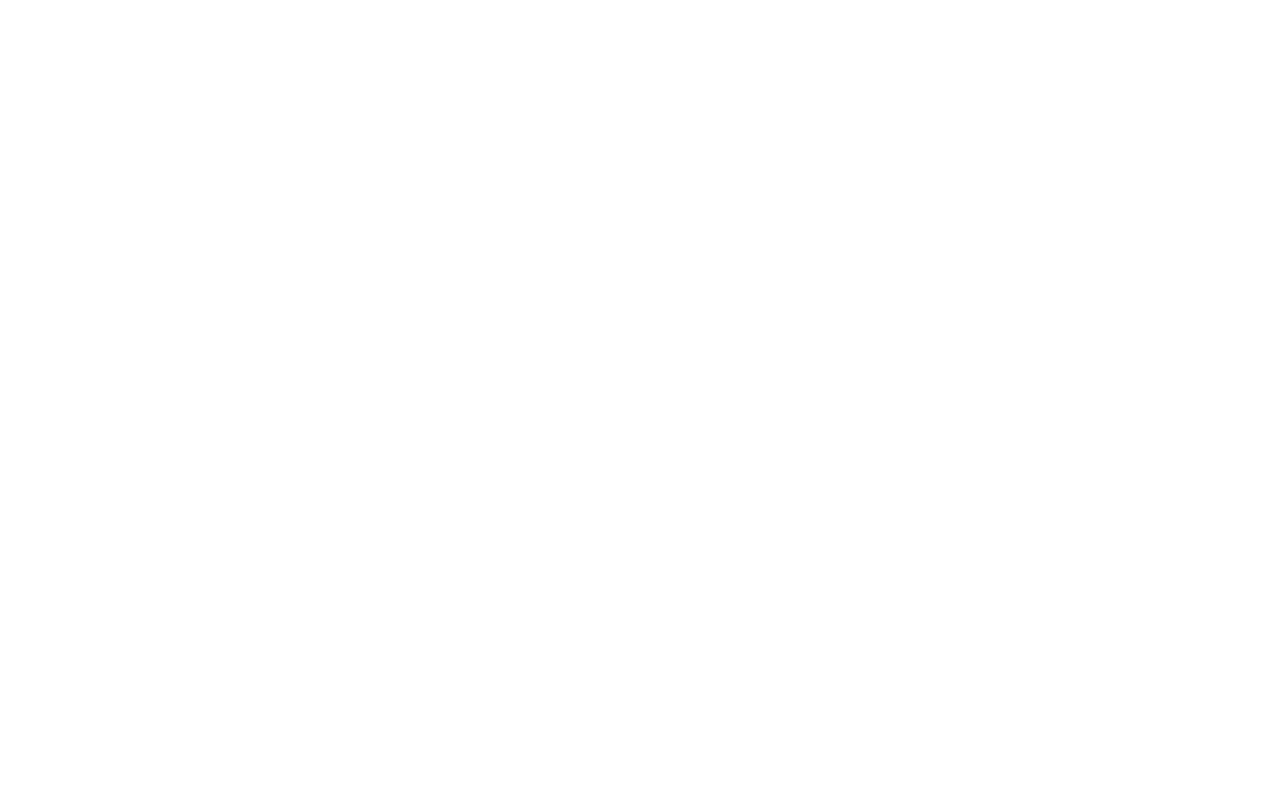
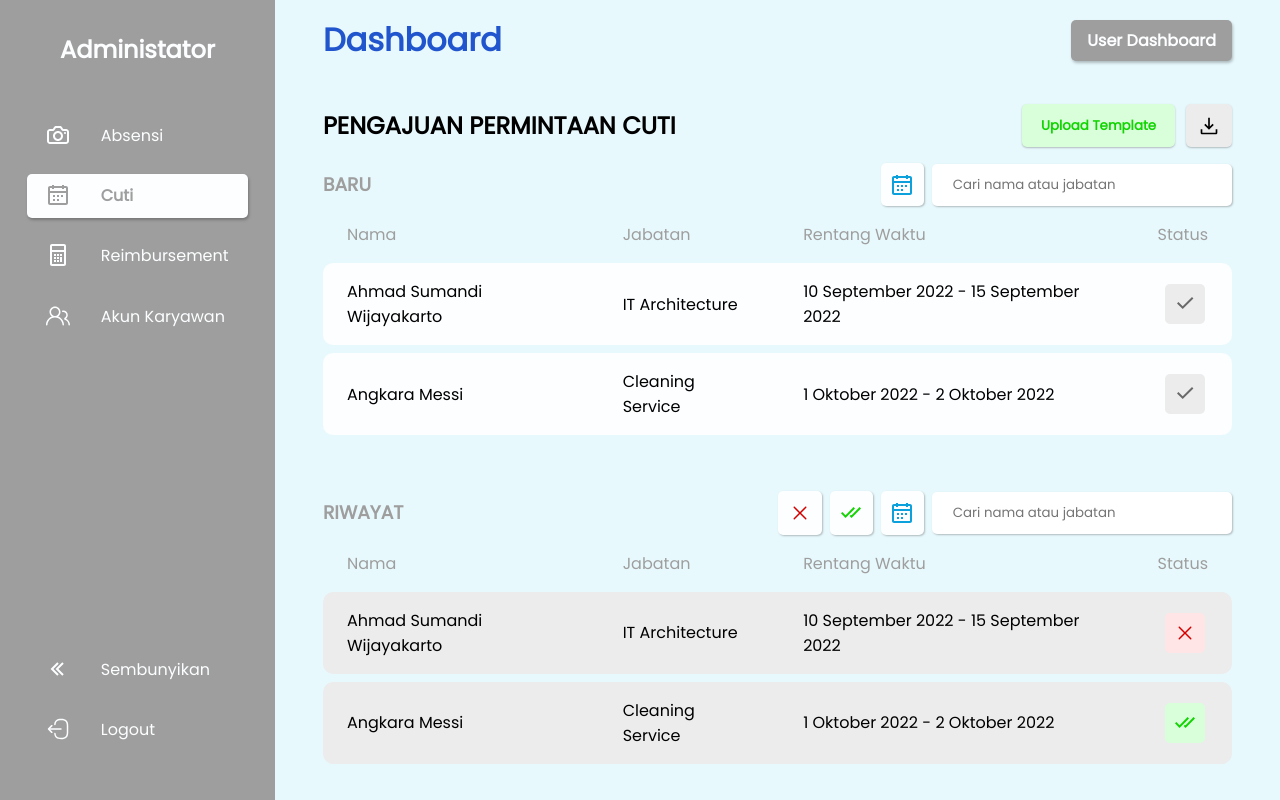
Before and after one commit to mluthfit/fe-layak, a React (Create React App) app: page /admin/cuti in a window 1280 px wide. Before the commit this address had no page. Built offline with nearby package versions, Linux system fonts and the light colour scheme.

Commit message:
Add absensi for admin dashboard

```diff
--- a/src/App.jsx
+++ b/src/App.jsx
@@ -12,6 +12,7 @@
 import UserReimburse from "./pages/UserReimburse";
 import AdminAbsensi from "./pages/AdminAbsensi";
 import DetailAdminAbsensi from "./pages/DetailAdminAbsensi";
+import AdminCuti from "./pages/AdminCuti";
 
 const App = () => {
   return (
@@ -31,6 +32,8 @@
         <Route index element={<Navigate replace to="absensi" />} />
         <Route path="absensi" element={<AdminAbsensi />} />
         <Route path="absensi/:absensiId" element={<DetailAdminAbsensi />} />
+        <Route path="cuti" element={<AdminCuti />} />
+        <Route path="cuti/:cutiId" element={<DetailAdminAbsensi />} />
       </Route>
       <Route
         path="/super-admin"
--- a/src/components/Detail/style.module.css
+++ b/src/components/Detail/style.module.css
@@ -37,8 +37,8 @@
 }
 
 .item .image {
-  width: 60%;
-  height: 250px;
+  width: 65%;
+  height: 275px;
   border-radius: 10px;
   overflow: hidden;
   background-color: var(--secondary-200);
--- a/src/components/Table/index.jsx
+++ b/src/components/Table/index.jsx
@@ -1,31 +1,31 @@
 import React from "react";
 import { Link } from "react-router-dom";
 import { keyToCapitalize } from "../../scripts/string";
-import "./style.css";
+import style from "./style.module.css";
 
-const Table = ({ rows, status, width, href, isHistory }) => {
+const Table = ({ rows, status, href, isHistory }) => {
   return (
-    <div className={`table ${isHistory ? "historyRow" : ""}`}>
-      <div className="thead">
-        <div className="tr gray">
-          {Object.keys(width).map((key, index) => (
-            <div className="td" key={index}>
+    <div className={`${style.table} ${isHistory ? `${style.historyRow}` : ""}`}>
+      <div className={style.thead}>
+        <div className={`${style.tr} gray`}>
+          {Object.keys(rows[0]).map((key, index) => (
+            <div className={style.td} key={index}>
               {keyToCapitalize(key, "_")}
             </div>
           ))}
-          <div className="td">Status</div>
+          <div className={style.td}>Status</div>
         </div>
       </div>
-      <div className="tbody">
+      <div className={style.tbody}>
         {rows.map((row, parentIdx) => (
-          <Link to={href[parentIdx]} key={parentIdx} className="tr">
+          <Link to={href[parentIdx]} key={parentIdx} className={style.tr}>
             {Object.values(row).map((value, childIdx) => (
-              <div className="td" key={`${parentIdx}${childIdx}`}>
+              <div className={style.td} key={`${parentIdx}${childIdx}`}>
                 {value}
               </div>
             ))}
-            <div className="td">
-              <div className="status">{status[parentIdx]}</div>
+            <div className={style.td}>
+              <div className={style.status}>{status[parentIdx]}</div>
             </div>
           </Link>
         ))}
--- a/src/index.css
+++ b/src/index.css
@@ -69,3 +69,11 @@
 .gray {
   color: var(--secondary-300);
 }
+
+.green {
+  fill: var(--success-200);
+}
+
+.red {
+  fill: var(--danger-200);
+}
--- a/src/pages/AdminAbsensi/index.jsx
+++ b/src/pages/AdminAbsensi/index.jsx
@@ -3,7 +3,7 @@
 import { ReactComponent as ClockOutIcon } from "../../assets/icons/arrow-down-left.svg";
 import Spinner from "../../components/Spinner";
 import Table from "../../components/Table";
-import "./style.css";
+import style from "./style.module.css";
 
 const AdminAbsensi = () => {
   const [loading, setLoading] = useState(true);
@@ -15,12 +15,6 @@
 
     document.title = "Absensi - Admin Dashboard";
   }, []);
-
-  const width = {
-    nama: "450px",
-    jabatan: "350px",
-    jam_masuk: "100px",
-  };
 
   const rowsDone = [
     {
@@ -56,33 +50,27 @@
   ];
 
   return (
-    <div className={`adminAbsensi ${loading ? "center" : ""}`}>
+    <div className={`${style.adminAbsensi} ${loading ? "center" : ""}`}>
       {loading ? (
         <Spinner type="admin" size={48} borderSize={5} />
       ) : (
         <>
           <h2>Status Absensi Hari Ini</h2>
           <div>
-            <div className="title">
+            <div className={style.title}>
               <h3>Sudah Absensi</h3>
               <input type="text" placeholder="Cari nama atau jabatan" />
             </div>
-            <Table
-              rows={rowsDone}
-              status={statusDone}
-              width={width}
-              href={hrefDone}
-            />
+            <Table rows={rowsDone} status={statusDone} href={hrefDone} />
           </div>
-          <div className="history">
-            <div className="title">
+          <div className={style.history}>
+            <div className={style.title}>
               <h3>Belum Melakukan Absensi</h3>
               <input type="text" placeholder="Cari nama atau jabatan" />
             </div>
             <Table
               rows={rowsDone}
               status={statusDone}
-              width={width}
               href={hrefDone}
               isHistory={true}
             />
--- /dev/null
+++ b/src/pages/AdminCuti/index.jsx
@@ -0,0 +1,156 @@
+import React, { useState, useEffect } from "react";
+import { ReactComponent as DownloadIcon } from "../../assets/icons/download.svg";
+import { ReactComponent as CalendarIcon } from "../../assets/icons/calendar-dates.svg";
+import { ReactComponent as DeclinedIcon } from "../../assets/icons/cross.svg";
+import { ReactComponent as RequstedIcon } from "../../assets/icons/check-mark.svg";
+import { ReactComponent as ApprovedIcon } from "../../assets/icons/check-marks.svg";
+import Spinner from "../../components/Spinner";
+import Table from "../../components/Table";
+import "./style.css";
+import { getExactElementByClass } from "../../scripts/element";
+
+const AdminCuti = () => {
+  const [loading, setLoading] = useState(true);
+  const [filterDate, setFilterDate] = useState(false);
+  const [filterStatus, setFilterStatus] = useState("all");
+
+  const toggleDateHandler = (e) => {
+    let el = getExactElementByClass(e.target, "button");
+    el.classList.toggle("active");
+
+    setFilterDate(!filterDate);
+  };
+
+  const resetFilterStatus = () => {
+    const statusesEl = document.querySelectorAll(".status");
+    statusesEl.forEach((el) => el.classList.remove("active"));
+  };
+
+  const approveHandler = (e) => {
+    resetFilterStatus();
+    const el = getExactElementByClass(e.target, "status");
+    if (filterStatus === "approved") {
+      setFilterStatus("all");
+      el.classList.remove("active");
+      return;
+    }
+
+    setFilterStatus("approved");
+    el.classList.add("active");
+    return;
+  };
+
+  const declineHandler = (e) => {
+    resetFilterStatus();
+    const el = getExactElementByClass(e.target, "status");
+    if (filterStatus === "declined") {
+      setFilterStatus("all");
+      el.classList.remove("active");
+      return;
+    }
+
+    setFilterStatus("declined");
+    el.classList.add("active");
+    return;
+  };
+
+  useEffect(() => {
+    setTimeout(() => {
+      setLoading(false);
+    }, 1000);
+
+    document.title = "Absensi - Admin Dashboard";
+  }, []);
+
+  const rowsDone = [
+    {
+      nama: "Ahmad Sumandi Wijayakarto",
+      jabatan: "IT Architecture",
+      rentang_waktu: "10 September 2022 - 15 September 2022",
+    },
+    {
+      nama: "Angkara Messi",
+      jabatan: "Cleaning Service",
+      rentang_waktu: "1 Oktober 2022 - 2 Oktober 2022",
+    },
+  ];
+
+  const hrefDone = ["/admin/cuti/1", "/admin/cuti/2"];
+  const statusNew = [
+    <span className="requested">
+      <RequstedIcon />
+    </span>,
+    <span className="requested">
+      <RequstedIcon />
+    </span>,
+  ];
+
+  const statusHistory = [
+    <span className="danger">
+      <DeclinedIcon />
+    </span>,
+    <span className="success">
+      <ApprovedIcon />
+    </span>,
+  ];
+
+  return (
+    <div className={`adminCuti ${loading ? "center" : ""}`}>
+      {loading ? (
+        <Spinner type="admin" size={48} borderSize={5} />
+      ) : (
+        <>
+          <div className="header">
+            <h2>Pengajuan Permintaan Cuti</h2>
+            <div className="template">
+              <button className="button">Upload Template</button>
+              <a href="/download" target="_blank" rel="noopener noreferrer">
+                <DownloadIcon width={"20px"} />
+              </a>
+            </div>
+          </div>
+          <div>
+            <div className="title">
+              <h3>Baru</h3>
+              <div className="filter">
+                <button className="button blue" onClick={toggleDateHandler}>
+                  <CalendarIcon />
+                </button>
+                <input type="text" placeholder="Cari nama atau jabatan" />
+              </div>
+            </div>
+            <Table rows={rowsDone} status={statusNew} href={hrefDone} />
+          </div>
+          <div className="history">
+            <div className="title">
+              <h3>Riwayat</h3>
+              <div className="filter">
+                <button className="button red status" onClick={declineHandler}>
+                  <DeclinedIcon />
+                </button>
+                <button
+                  className="button green status"
+                  onClick={approveHandler}
+                >
+                  <ApprovedIcon />
+                </button>
+                <button className="button blue" onClick={toggleDateHandler}>
+                  <CalendarIcon />
+                </button>
+                <input type="text" placeholder="Cari nama atau jabatan" />
+              </div>
+            </div>
+            <Table
+              rows={rowsDone}
+              status={statusHistory}
+              href={hrefDone}
+              isHistory={true}
+            />
+          </div>
+        </>
+      )}
+    </div>
+  );
+};
+
+export default AdminCuti;
--- /dev/null
+++ b/src/pages/AdminCuti/style.css
@@ -0,0 +1,93 @@
+.header {
+  display: flex;
+  justify-content: space-between;
+  align-items: center;
+  margin-bottom: 1rem;
+}
+
+.header .template {
+  display: flex;
+  align-items: center;
+}
+
+.template .button {
+  border: none;
+  outline: none;
+  padding: 0.7rem 1.2rem;
+  border-radius: 5px;
+  box-shadow: 0 1px 2px var(--blank-100);
+  background-color: var(--success-100);
+  color: var(--success-200);
+  font-weight: bolder;
+}
+
+.template .button:hover {
+  box-shadow: 1px 0 5px var(--success-200);
+}
+
+.template a {
+  margin-left: 0.7rem;
+  background-color: var(--request-100);
+  color: var(--request-200);
+  padding: 0.6rem 0.8rem;
+  box-shadow: 0 1px 2px var(--blank-100);
+  border-radius: 5px;
+  display: flex;
+}
+
+.template a:hover {
+  box-shadow: 0 1px 10px var(--blank-100);
+}
+
+.title {
+  display: flex;
+  justify-content: space-between;
+  align-items: center;
+}
+
+.adminCuti h2,
+.title > h3 {
+  text-transform: uppercase;
+}
+
+.title > h3 {
+  color: var(--secondary-300);
+}
+
+.filter {
+  display: flex;
+  gap: 0.5rem;
+  align-items: center;
+}
+
+.filter .button {
+  border: none;
+  outline: none;
+  padding: 0.6rem;
+  background-color: var(--secondary-100);
+  box-shadow: 1px 1px 2px var(--blank-100);
+  border-radius: 5px;
+  display: flex;
+}
+
+.filter .button.active {
+  background-color: var(--primary-400);
+  fill: var(--secondary-100);
+}
+
+.filter input {
+  border: none;
+  outline: none;
+  padding: 0.7rem 1.3rem;
+  width: 300px;
+  box-shadow: 1px 1px 2px var(--blank-100);
+  border-radius: 5px;
+}
+
+.adminCuti .history {
+  margin-top: 3rem;
+}
+
+.blue {
+  fill: var(--primary-300);
+}
--- /dev/null
+++ b/src/scripts/element.js
@@ -0,0 +1,10 @@
+const getExactElementByClass = (el, className) => {
+  let result = el;
+  while (!result.classList.contains(className)) {
+    result = result.parentNode;
+  }
+
+  return result;
+};
+
+export { getExactElementByClass };
```
Also changed, not shown: src/components/Table/style.module.css (renamed from src/components/Table/style.css), src/pages/AdminAbsensi/style.module.css (renamed from src/pages/AdminAbsensi/style.css).
